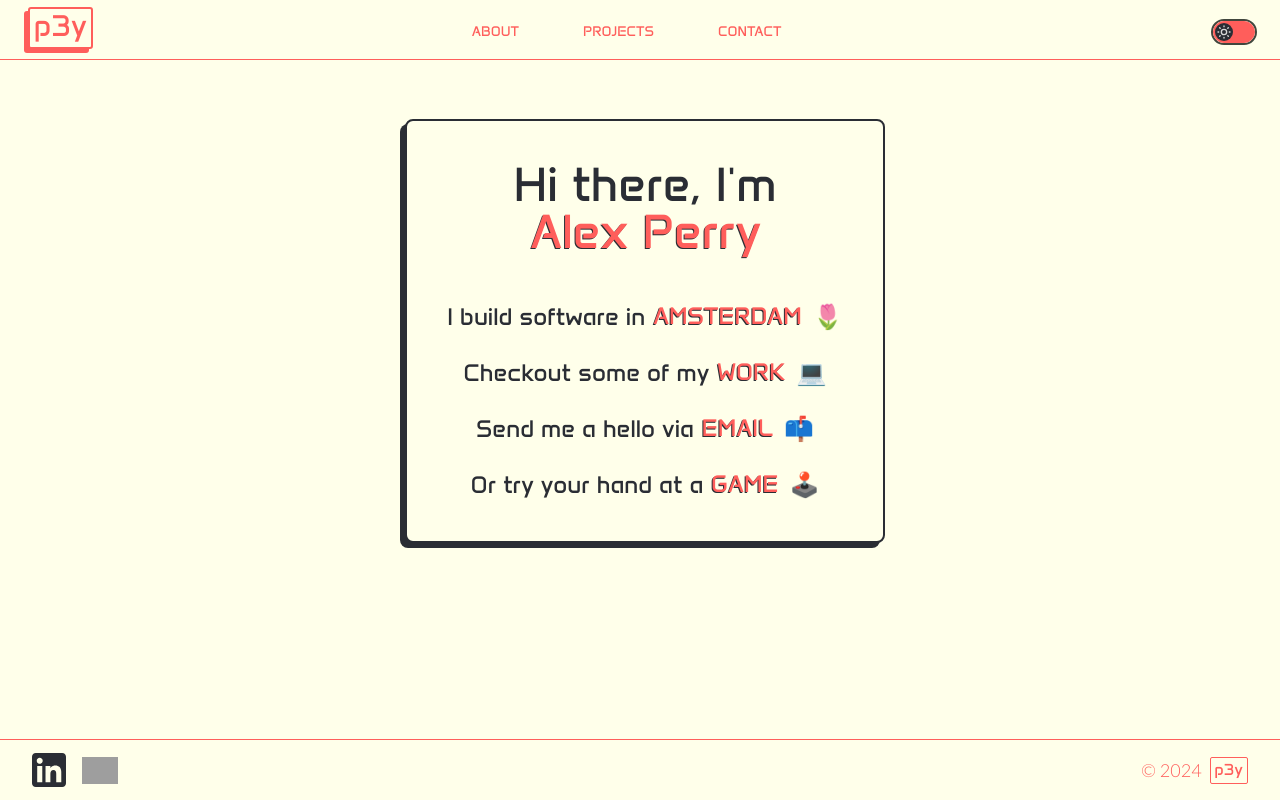
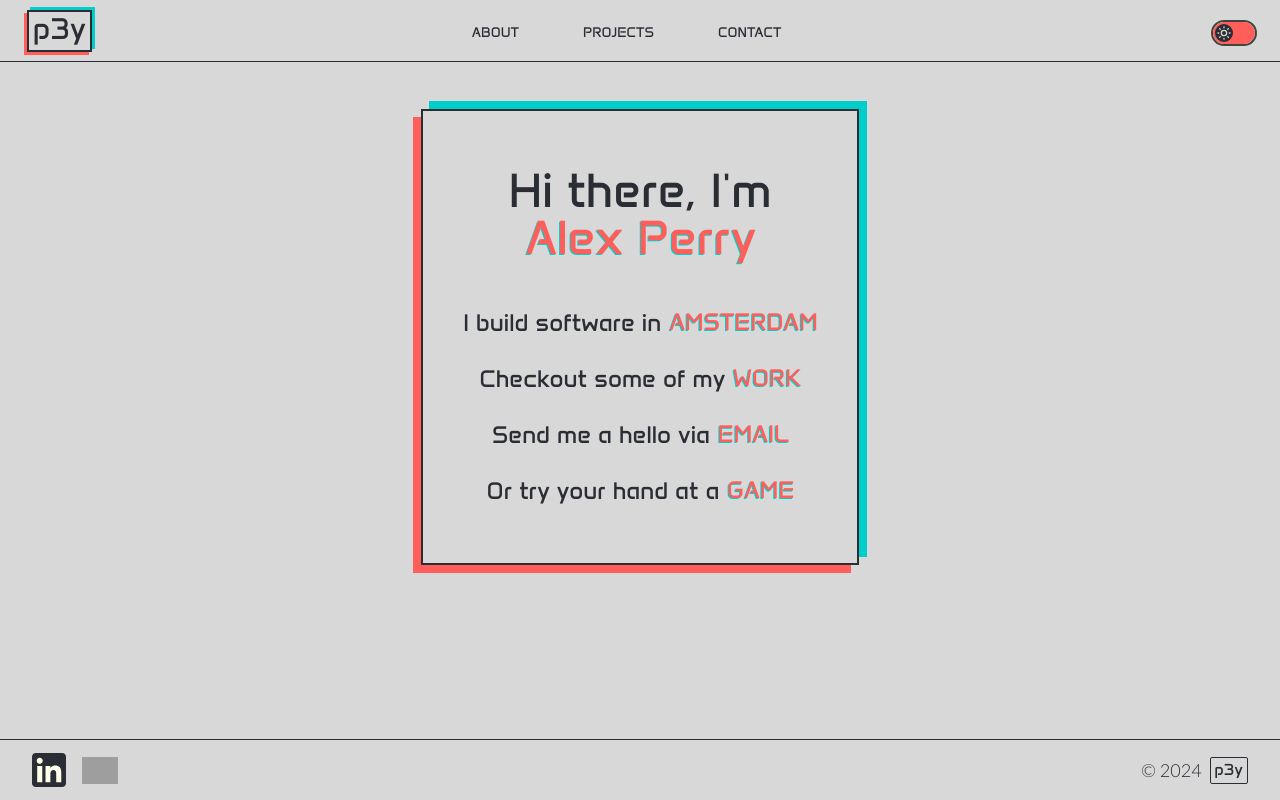
Before and after one commit to alexp3y/p3y, a Next.js app: page / in a window 1280 px wide. Built offline with nearby package versions, Linux system fonts and the light colour scheme; grey boxes are pictures that could not be loaded.

Commit message:
Change to new red-blue theme

```diff
--- a/src/app/about/page.tsx
+++ b/src/app/about/page.tsx
@@ -7,27 +7,29 @@ export default function AboutPage() {
     <main className="flex min-h-screen flex-col items-center justify-between">
       <NavBar />
       <div className="flex flex-col text-black flex-grow justify-start text-p3y-gunmetal dark:text-p3y-grey p-10 px-8 items-center">
-        <div className="relative pb-10 text-4xl text-center text-p3y-red">
+        <div className="relative pb-11 text-4xl text-center text-p3y-red">
           <h1 className="absolute translate-x-[1px] -translate-y-[1px]">
             About
           </h1>
-          <h1 className="text-p3y-gunmetal dark:text-p3y-grey">About</h1>
+          <h1 className="text-p3y-blue dark:text-p3y-blue">About</h1>
         </div>
-        <div className="border-2 rounded-[18px] border-p3y-red">
-          <Image
-            priority
-            className="rounded-2xl"
-            src="/images/about.jpeg"
-            width={320}
-            height={400}
-            alt="about"
-          />
+        <div className="bg-p3y-red relative">
+          <div className="h-full w-full absolute translate-x-4 -translate-y-4 bg-p3y-blue"></div>
+          <div className="translate-x-2 -translate-y-2 border-2 select-none">
+            <Image
+              priority
+              src="/images/about.jpeg"
+              width={260}
+              height={300}
+              alt="about"
+            />
+          </div>
         </div>
         <div className="flex flex-col gap-y-6 py-10 text-[16px] max-w-[800px]">
           <p>Welcome Traveler!</p>
           <p>
             The purpose of{' '}
-            <span className="border-[2px] text-p3y-red rounded-[2px] py-[1px] pb-[2px] px-[3px]">
+            <span className="border-[1px] text-p3y- rounded-[1px] py-[1px] pb-[2px] px-[3px]">
               p3y
             </span>{' '}
             is to showcase some of my current and future development projects.
--- a/src/app/layout.tsx
+++ b/src/app/layout.tsx
@@ -18,7 +18,7 @@ export default function RootLayout({
   return (
     <html lang="en" suppressHydrationWarning>
       <body
-        className={'bg-p3y-ivory dark:bg-p3y-gunmetal anta ' + inter.className}
+        className={'bg-p3y-grey dark:bg-p3y-gunmetal anta ' + inter.className}
       >
         <ThemeProvider attribute="class" enableSystem={true}>
           {children}
--- a/src/app/projects/page.tsx
+++ b/src/app/projects/page.tsx
@@ -10,10 +10,10 @@ export default function AboutPage() {
         <h1 className="absolute translate-x-[1px] -translate-y-[1px]">
           Projects
         </h1>
-        <h1 className="text-p3y-gunmetal dark:text-p3y-grey">Projects</h1>
+        <h1 className="text-p3y-blue">Projects</h1>
       </div>
-      <div className="flex flex-col text-black flex-grow justify-start text-p3y-red p-10 pt-2">
-        <div className="flex w-full flex-wrap gap-10 justify-center pb-8">
+      <div className="flex flex-col text-black flex-grow justify-start text-p3y-red md:p-10 pt-2 max-w-screen pb-12">
+        <div className="flex w-full flex-wrap gap-10 lg:gap-14 justify-center pb-8">
           <ProjectCard
             demoUrl="/colorflu"
             repoUrl="https://github.com/alexp3y/p3y/tree/main/src/projects/colorflu"
--- a/src/components/Footer.tsx
+++ b/src/components/Footer.tsx
@@ -3,7 +3,7 @@ import React from 'react';
 
 const Footer: React.FC = () => {
   return (
-    <div className="bg-p3y-ivory dark:bg-p3y-gunmetal flex flex-col w-full lato border-t-p3y-red border-t text-p3y-red">
+    <div className="bg-p3y-grey dark:bg-p3y-gunmetal flex flex-col w-full lato border-t dark:text-p3y-red">
       <div className="w-full p-4 flex text-[18px] h-[60px] justify-between items-center px-8">
         {/* social links container*/}
         <div className="flex items-center justify-between  md:items-center gap-4">
@@ -52,12 +52,12 @@ const Footer: React.FC = () => {
             </a>
           </div>
         </div>
-        <div className="flex lato gap-x-1 items-center">
+        <div className="flex lato gap-x-1 items-center text-p3y-gunmetal dark:text-p3y-grey">
           <p>&copy;</p>
-          <span>2024</span>{' '}
-          <span className="border border-p3y-red rounded-[2px] pt-[0px] pb-[1px] px-[4px] text-base anta ml-1 ">
+          <span>2024</span>
+          <span className="border rounded-[2px] pt-[0px] pb-[1px] px-[4px] text-base anta ml-1 ">
             p3y
-          </span>{' '}
+          </span>
         </div>
       </div>
     </div>
--- a/src/components/Homepage/HomepageHello.tsx
+++ b/src/components/Homepage/HomepageHello.tsx
@@ -4,16 +4,17 @@ import React from 'react';
 
 const HomepageHello: React.FC = () => {
   return (
-    <div className="mb-[20vh] mt-8 rounded-lg bg-p3y-gunmetal dark:bg-p3y-grey max-w-xl mx-6">
-      <div className="cursor-default w-fit min-w-full rounded-lg md:text-2xl anta flex flex-col gap-y-6 text-2xl dark:text-p3y-grey text-center justify-center border-2 border-p3y-gunmetal translate-x-[5px] bg-p3y-ivory dark:bg-p3y-gunmetal -translate-y-[5px] p-8 sm:p-10 py-14 dark:border-p3y-grey">
-        <div className="text-5xl pb-5 flex flex-col justify-center items-center">
+    <div className="mb-[20vh] mt-12 rounded-none sm:bg-p3y-red sm:dark:bg-p3y-red max-w-xl ml-8 mr-12 relative">
+      <div className="absolute h-full w-full sm:bg-p3y-blue rounded-none translate-x-4 -translate-y-4"></div>
+      <div className="cursor-default w-fit min-w-full rounded-none md:text-2xl anta flex flex-col gap-y-6 text-2xl dark:text-p3y-grey text-center justify-center sm:border-2 border-p3y-gunmetal translate-x-2 bg-p3y-grey dark:bg-p3y-gunmetal -translate-y-2 p-7 sm:p-10  py-10 sm:py-14 dark:border-p3y-grey relative">
+        <div className="text-4xl sm:text-5xl pb-5 flex flex-col justify-center items-center">
           <span className="text-nowrap">{"Hi there, I'm"} </span>
           <Link href="/about">
             <span className="relative active:text-p3y-blue dark:active:text-p3y-maize text-p3y-red text-nowrap">
               <span className="absolute translate-x-[1px] -translate-y-[1px] hover:translate-x-[3px] hover:-translate-y-[2px] duration-150 text-nowrap">
                 Alex Perry
               </span>
-              <span className="text-p3y-gunmetal dark:text-p3y-grey text-nowrap">
+              <span className="text-p3y-blue dark:text-p3y-blue text-nowrap">
                 Alex Perry
               </span>
             </span>
@@ -30,10 +31,9 @@ const HomepageHello: React.FC = () => {
               <span className="absolute translate-x-[1px] -translate-y-[1px] hover:translate-x-[2px] hover:-translate-y-[2px] duration-150 ">
                 AMSTERDAM
               </span>
-              <span className="text-p3y-gunmetal dark:text-p3y-grey">
+              <span className="text-p3y-blue dark:text-p3y-blue">
                 AMSTERDAM
               </span>
-              <span className="pl-3">🌷</span>
             </span>
           </Link>
         </span>
@@ -44,8 +44,7 @@ const HomepageHello: React.FC = () => {
               <span className="absolute translate-x-[1px] -translate-y-[1px] hover:translate-x-[2px] hover:-translate-y-[2px] duration-150 ">
                 WORK
               </span>
-              <span className="text-p3y-gunmetal dark:text-p3y-grey">WORK</span>
-              <span className="pl-3">💻</span>
+              <span className="text-p3y-blue dark:text-p3y-blue">WORK</span>
             </span>
           </Link>
         </span>
@@ -60,10 +59,7 @@ const HomepageHello: React.FC = () => {
               <span className="absolute translate-x-[1px] -translate-y-[1px] hover:translate-x-[2px] hover:-translate-y-[2px] duration-150 ">
                 EMAIL
               </span>
-              <span className="text-p3y-gunmetal dark:text-p3y-grey">
-                EMAIL
-              </span>
-              <span className="pl-3">📫</span>
+              <span className="text-p3y-blue dark:text-p3y-blue">EMAIL</span>
             </span>
           </Link>
         </span>
@@ -74,8 +70,7 @@ const HomepageHello: React.FC = () => {
               <span className="absolute translate-x-[1px] -translate-y-[1px] hover:translate-x-[2px] hover:-translate-y-[2px] duration-150 ">
                 GAME
               </span>
-              <span className="text-p3y-gunmetal dark:text-p3y-grey">GAME</span>
-              <span className="pl-3">🕹️</span>
+              <span className="text-p3y-blue dark:text-p3y-blue">GAME</span>
             </span>
           </Link>
         </span>
--- a/src/components/NavBar.tsx
+++ b/src/components/NavBar.tsx
@@ -10,9 +10,11 @@ interface Props {}
 
 const NavBar: React.FC<Props> = () => {
   return (
-    <div className="w-full md:px-6 px-4 pt-3 pb-2 border-b border-p3y-red flex justify-between bg-p3y-ivory dark:bg-p3y-gunmetal items-center text-p3y-red lato h-[60px]">
-      <Logo />
-      <div className="hidden md:flex h-full items-center text-[16px] gap-x-11 lg:gap-x-16 mr-12 uppercase text-sm anta text-p3y-red">
+    <div className="w-full md:px-6 px-4 pt-3 pb-2 border-b flex justify-between bg-p3y-grey dark:bg-p3y-gunmetal items-center dark:text-p3y-red lato h-[62px]">
+      <div className="pt-[2px]">
+        <Logo />
+      </div>
+      <div className="hidden md:flex h-full items-center text-[16px] gap-x-11 lg:gap-x-16 mr-12 uppercase text-sm anta text-p3y-gunmetal dark:text-p3y-red">
         <>
           <Link href="/about">
             <span className="active:text-p3y-blue dark:active:text-p3y-maize">
--- a/src/components/NavBar/Logo.tsx
+++ b/src/components/NavBar/Logo.tsx
@@ -4,8 +4,9 @@ import React from 'react';
 const Logo: React.FC = () => {
   return (
     <Link href="/">
-      <div className="bg-p3y-red rounded-[3px]">
-        <span className="text-[30px] tracking-[0px] leading-none text-p3y-red border-[2px] border-p3y-red rounded-[3px] px-[4px] pb-[6px] pt-[2px]  dark:bg-p3y-gunmetal bg-p3y-ivory anta cursor-pointer -translate-y-[4px] translate-x-[4px] dark:translate-x-[3px] dark:-translate-y-[3px] z-20 flex">
+      <div className="bg-p3y-red relative">
+        <div className="absolute w-full h-full translate-x-[6px] bg-p3y-blue -translate-y-[6px]" />
+        <span className="text-p3y-gunmetal text-[30px] tracking-[0px] leading-none dark:text-p3y-red border-[2px] border-p3y-gunmetal dark:border-p3y-grey px-[4px] pb-[6px] pt-[2px]  dark:bg-p3y-gunmetal bg-p3y-grey anta cursor-pointer -translate-y-[3px] translate-x-[3px] z-20 flex">
           p3y
         </span>
       </div>
--- a/src/components/NavBar/MobileMenu.tsx
+++ b/src/components/NavBar/MobileMenu.tsx
@@ -44,16 +44,16 @@ const MobileMenu: React.FC<Props> = ({ isOpen, close }) => {
     <div
       id="side-menu"
       className={cn(
-        'fixed right-0 top-0 z-10 h-full bg-p3y-ivory dark:bg-p3y-gunmetal font-normal tracking-wide transition-all duration-500 text-p3y-red border-p3y-red',
+        'fixed right-0 top-0 z-10 h-full bg-p3y-grey dark:bg-p3y-gunmetal font-normal tracking-wide transition-all duration-500 text-p3y-gunmetal dark:text-p3y-red border-p3y-red',
         {
           'w-0': !isOpen,
-          'w-full sm:w-96 border-l': isOpen,
+          'w-full sm:w-96 border-l-2': isOpen,
         }
       )}
     >
       <div
         className={cn(
-          'float-right flex h-screen w-full flex-col justify-between overflow-hidden transition-all duration-500 md:transition-all',
+          'float-right flex h-screen w-full flex-col justify-between overflow-hidden transition-all  md:transition-all',
           {
             'w-0': !isOpen,
             'w-full sm:w-96': isOpen,
@@ -76,7 +76,7 @@ const MobileMenu: React.FC<Props> = ({ isOpen, close }) => {
           <Link href={'/about'}>
             <div
               className={cn(
-                'group flex w-full cursor-pointer items-center gap-x-[20px] pl-10 transition-none duration-500 md:pl-0 transition-all anta'
+                'group flex w-full cursor-pointer items-center gap-x-[20px] pl-10 transition-none  md:pl-0 transition-all anta'
               )}
               onClick={handleLinkClick}
             >
@@ -88,7 +88,7 @@ const MobileMenu: React.FC<Props> = ({ isOpen, close }) => {
           <Link href={'/projects'}>
             <div
               className={cn(
-                'group flex w-full cursor-pointer items-center gap-x-[20px] pl-10 transition- duration-500 md:pl-0 transition-all anta'
+                'group flex w-full cursor-pointer items-center gap-x-[20px] pl-10 transition-  md:pl-0 transition-all anta'
               )}
               onClick={handleLinkClick}
             >
@@ -104,7 +104,7 @@ const MobileMenu: React.FC<Props> = ({ isOpen, close }) => {
           >
             <div
               className={cn(
-                'group flex w-full cursor-pointer items-center gap-x-[20px] pl-10 transition- duration-500 md:pl-0 transition-all anta'
+                'group flex w-full cursor-pointer items-center gap-x-[20px] pl-10 transition-  md:pl-0 transition-all anta'
               )}
               onClick={handleLinkClick}
             >
--- a/src/components/NavBar/ThemeSwitch.tsx
+++ b/src/components/NavBar/ThemeSwitch.tsx
@@ -20,7 +20,7 @@ const ThemeSwitch: React.FC = () => {
   }, []);
   return (
     <div className="flex flex-col items-center justify-center gap-y-2 relative h-[25px] w-[44px]">
-      <label className="switch w-1/2 border-p3y-olive dark:border-p3y-red border-[2px] rounded-full">
+      <label className="switch w-1/2 border-p3y-olive dark:border-p3y-grey border-[2px] rounded-full">
         <input
           checked={
             typeof window !== 'undefined'
@@ -35,7 +35,7 @@ const ThemeSwitch: React.FC = () => {
         />
         <span
           className={
-            'slider absolute cursor-pointer rounded-xl before:transition-transform before:duration-300 before:rounded-full before:bg-p3y-gunmetal border border-p3y-red bg-p3y-red dark:bg-p3y-gunmetal dark:border-p3y-gunmetal dark:before:bg-p3y-grey'
+            'slider absolute cursor-pointer rounded-xl before:transition-transform before:duration-300 before:rounded-full before:bg-p3y-gunmetal border border-p3y-red bg-p3y-red dark:bg-p3y-gunmetal dark:border-p3y-gunmetal dark:before:bg-p3y-blue'
           }
         ></span>
       </label>
--- a/src/components/Projects/ProjectCard.tsx
+++ b/src/components/Projects/ProjectCard.tsx
@@ -18,23 +18,23 @@ const ProjectCard: React.FC<Props> = ({
   description,
 }) => {
   return (
-    <div className="rounded-lg bg-p3y-red">
-      <div className="flex flex-col h-fit text-p3y-gunmetal dark:text-p3y-red rounded-[9px] border-2 border-p3y-red translate-x-[5px] -translate-y-[5px] bg-p3y-ivory dark:bg-p3y-gunmetal">
+    <div className="relative bg-p3y-red w-[300px] md:w-[350px] aspect-square">
+      <div className="absolute bg-p3y-blue translate-x-2 -translate-y-2 w-[300px] md:w-[350px] aspect-square"></div>
+      <div className="w-[300px] md:w-[350px] aspect-square flex flex-col text-p3y-gunmetal dark:text-p3y-red border-2 border-p3y-gunmetal translate-x-1 -translate-y-1">
         <div className="max-h-fit">
           <Image
             priority
-            className="rounded-t-lg"
+            className=""
             src={image}
-            width={375}
+            width={350}
             height={220}
             alt={title}
           />
         </div>
-        <div className="w-full text-center flex flex-col flex-grow items-center justify-between bg-p3y-ivory dark:bg-p3y-gunmetal rounded-b-lg border-t border-p3y-red">
-          <div className="w-full py-2">
+        <div className="w-full text-center flex flex-col flex-grow items-center justify-evenly bg-p3y-grey dark:bg-p3y-gunmetal border-t-2 border-p3y-gunmetal">
+          <div className="w-full pb-1">
             <h3 className="text-2xl uppercase dark:text-p3y-grey">{title}</h3>
           </div>
-          <div className="p-3 gap-y-2 flex flex-col">
           <div className="flex items-center justify-center w-full gap-x-8 transform duration-150 transition-transform">
             <Link
               href={demoUrl ? demoUrl : '/'}
@@ -42,25 +42,25 @@ const ProjectCard: React.FC<Props> = ({
               rel="noreferrer noopener"
               aria-disabled={!demoUrl}
             >
-                <div className="bg-p3y-gunmetal dark:bg-p3y-red rounded-full">
+              <div className="bg-p3y-blue">
                 <button
-                    className="border rounded-full px-4 py-[6px] border-p3y-gunmetal dark:bg-p3y-gunmetal dark:border-p3y-red -translate-y-[1px] translate-x-[1px] hover:translate-x-[2px] hover:-translate-y-[3px] active:translate-x-0 active:translate-y-0 duration-150 transition-all bg-p3y-red"
+                  className="border-2  px-4 py-[6px] border-p3y-gunmetal dark:bg-p3y-gunmetal dark:border-p3y-grey -translate-y-[2px] translate-x-[2px] hover:translate-x-[4px] hover:-translate-y-[4px] active:translate-x-0 active:translate-y-0 duration-150 transition-all bg-p3y-grey"
                   disabled={!demoUrl}
                 >
                   <Image
                     className="dark:hidden"
                     priority
                     src={'/images/link.svg'}
-                      width={18}
-                      height={18}
+                    width={19}
+                    height={19}
                     alt={title}
                   />
                   <Image
                     className="hidden dark:block"
                     priority
                     src={'/images/link-light.svg'}
-                      width={18}
-                      height={18}
+                    width={19}
+                    height={19}
                     alt={title}
                   />
                 </button>
@@ -72,25 +72,25 @@ const ProjectCard: React.FC<Props> = ({
               rel="noreferrer noopener"
               aria-disabled={!repoUrl}
             >
-                <div className="bg-p3y-gunmetal dark:bg-p3y-red rounded-full">
+              <div className="bg-p3y-blue">
                 <button
-                    className="border rounded-full px-4 py-[6px] border-p3y-gunmetal dark:bg-p3y-gunmetal dark:border-p3y-red -translate-y-[1px] translate-x-[1px] hover:translate-x-[2px] hover:-translate-y-[3px] active:translate-x-0 active:translate-y-0 duration-150 transition-all bg-p3y-red"
+                  className="border-2 px-4 py-[6px] border-p3y-gunmetal dark:bg-p3y-gunmetal dark:border-p3y-grey -translate-y-[2px] translate-x-[2px] hover:translate-x-[4px] hover:-translate-y-[4px] active:translate-x-0 active:translate-y-0 duration-150 transition-all bg-p3y-grey"
                   disabled={!repoUrl}
                 >
                   <Image
                     className="dark:hidden"
                     priority
                     src={'/images/code.svg'}
-                      width={18}
-                      height={18}
+                    width={19}
+                    height={19}
                     alt={title}
                   />
                   <Image
                     className="hidden dark:block"
                     priority
                     src={'/images/code-light.svg'}
-                      width={18}
-                      height={18}
+                    width={19}
+                    height={19}
                     alt={title}
                   />
                 </button>
@@ -101,7 +101,6 @@ const ProjectCard: React.FC<Props> = ({
         </div>
       </div>
     </div>
-    </div>
   );
 };
 
```
Lines whose indentation alone changed are shown as unchanged.
